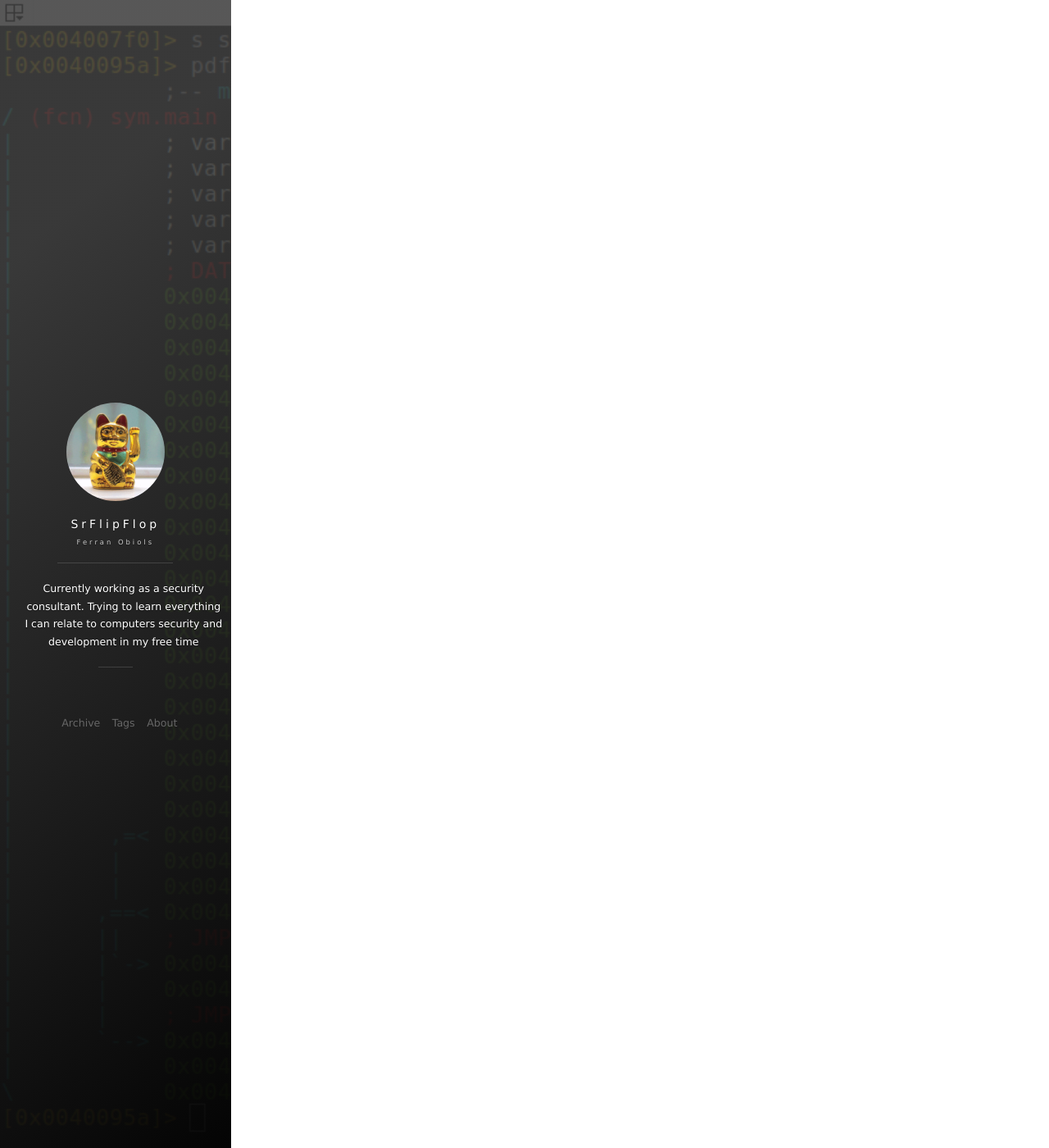
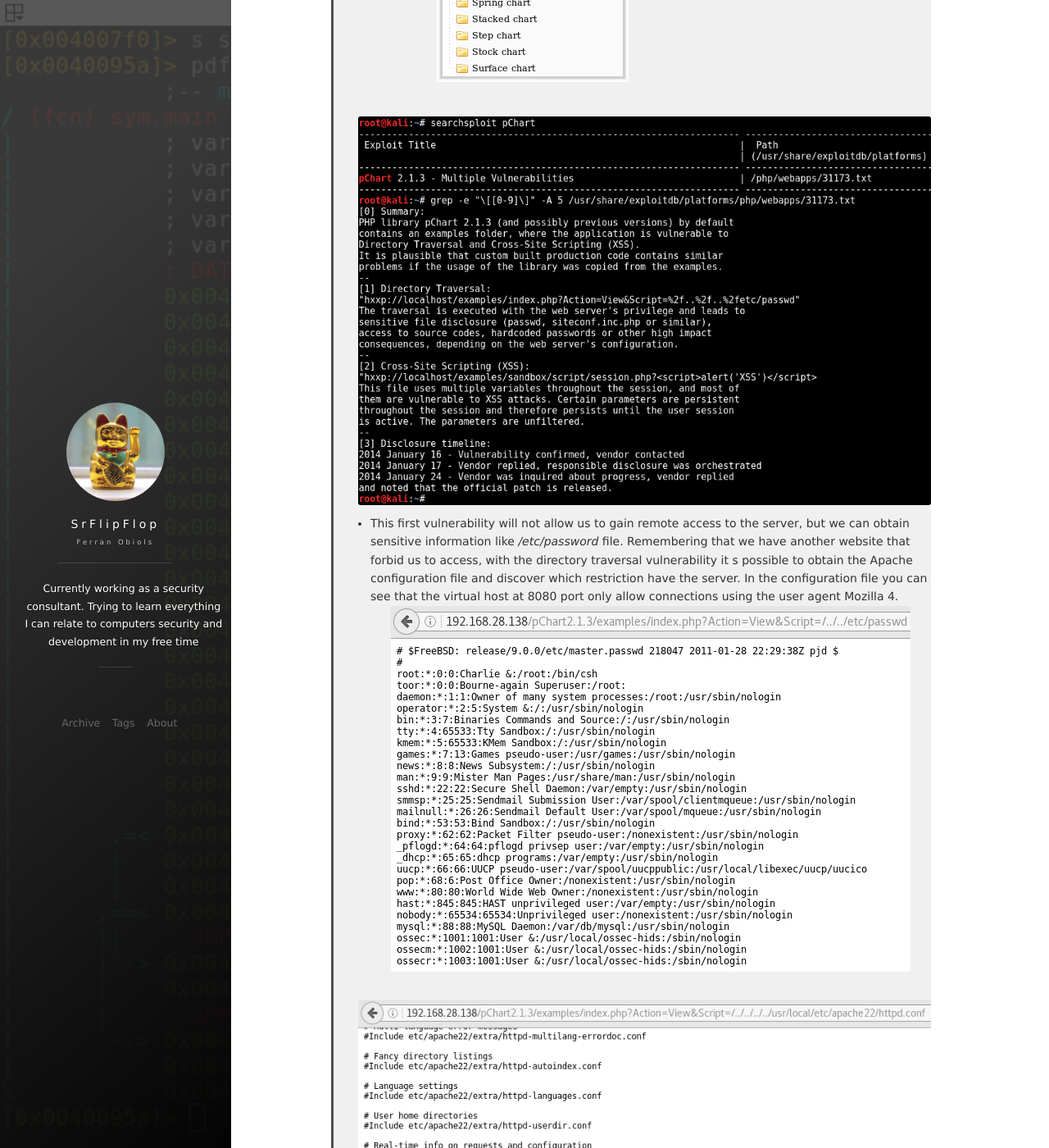
Before and after one commit to SrFlipFlop/srflipflop.github.io, a Jekyll site: the page built from _posts/2017-11-30-Kioptrix.md, in a window 1280 px wide and 1400 px high, scrolled down 2231 px. Shown: the whole window at 82% size. Built offline with Jekyll 4.4.1, drawn with Linux system fonts in a browser that asks for light colours; nearby versions of some CDN libraries; comment, search, counter and statistics services are not loaded; some of the changed text lies outside the part shown.

Commit message:
finished post

```diff
--- a/_posts/2017-11-30-Kioptrix.md
+++ b/_posts/2017-11-30-Kioptrix.md
@@ -14,10 +14,33 @@
 
 >* Launch **nmap** to discover which public services are running in the vulnerable machine.
 >![](/images/posts/Kioptrix/img1.png "Nmap services")
-<br>
+
 >* Analyzing the web pages, a priori does not seem to contain anything strange. One have a default content for a web server, and the other doesn't allow us to view the content. But looking more closely at the normal web page, we discover a web comment that contains an URL.
 >![](/images/posts/Kioptrix/img2.png "Default web content with a hidden path at the source code")
 
 >![](/images/posts/Kioptrix/img3.png "Forbidden web content")
-<br>
->* Todo
+
+>* Using the hidden path discovered in the source code, we have access to a example chat application that apparently don't have any vulnerability to gain a shell. Using the tool **searchsploit** (local ExploitDB database), we find that pChart have a directory traversal vulnerability.
+>![](/images/posts/Kioptrix/img4.png "pChart application")
+
+>![](/images/posts/Kioptrix/img5.png "Using searchsploit to find vulnerabilities")
+
+>* This first vulnerability will not allow us to gain remote access to the server, but we can obtain sensitive information like */etc/password* file. Remembering that we have another website that forbid us to access, with the directory traversal vulnerability it s possible to obtain the Apache configuration file and discover which restriction have the server. In the configuration file you can see that the virtual host at 8080 port only allow connections using the user agent Mozilla 4.
+>![](/images/posts/Kioptrix/img6.png "Sensitive file")
+
+>![](/images/posts/Kioptrix/img7.png "Apache configuration file")
+
+>* Using **Burp suite** proxy it is possible to change automatically the user agent header and enter in the second website. Doing a brief research apparently the web application **phptax** doesn't have any web vulnerability, but searching with *searchsploit* we discover two remote code execution vulnerabilities (one of them in metasploit).
+>![](/images/posts/Kioptrix/img8.png "phptax application")
+
+>![](/images/posts/Kioptrix/img9.png "phptax vulnerabilities")
+
+>* With **metasploit** will be easier to gain remote access, we will only have to search for the phptax module and configure it for port 8080.
+>![](/images/posts/Kioptrix/img10.png "metasploit configure")
+
+>![](/images/posts/Kioptrix/img11.png "Gaining access")
+
+>* Once we have access in the machine with a low level privilege user, it's time to search some privilege escalation exploit. Another time using **searchsploit** we find two exploits for FreeBSD 9.0. The final step to gain privileges is to transfer the exploit code. Using **nc** we can open a port in the attacker machine and wait for a connection to get the file. In the vulnerable machine we only have to compile the exploit code and execute it to gain root privileges.
+>![](/images/posts/Kioptrix/img12.png "Searching exploits and open the connection")
+
+>![](/images/posts/Kioptrix/img13.png "Obtaining the exploit and gaining elevated privileges")
```
